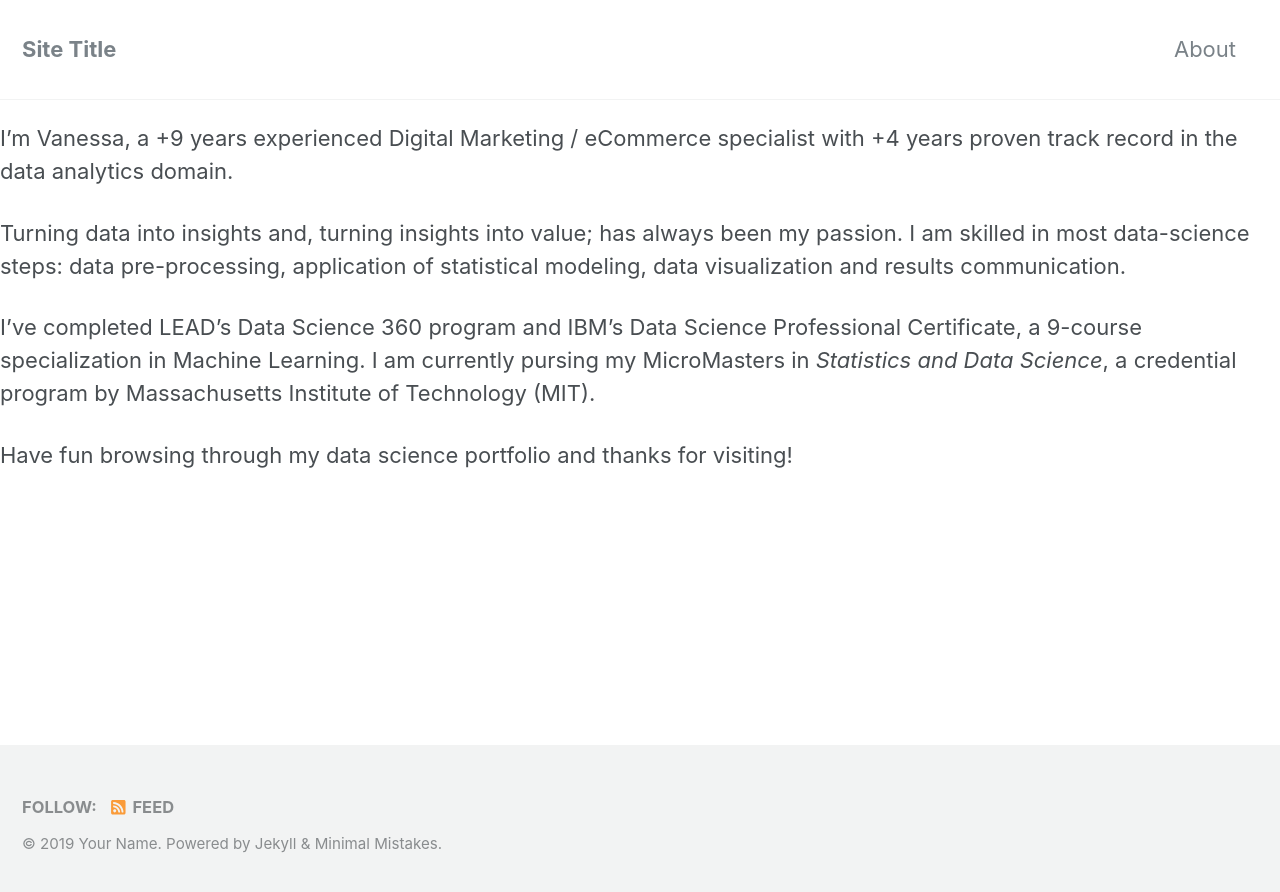
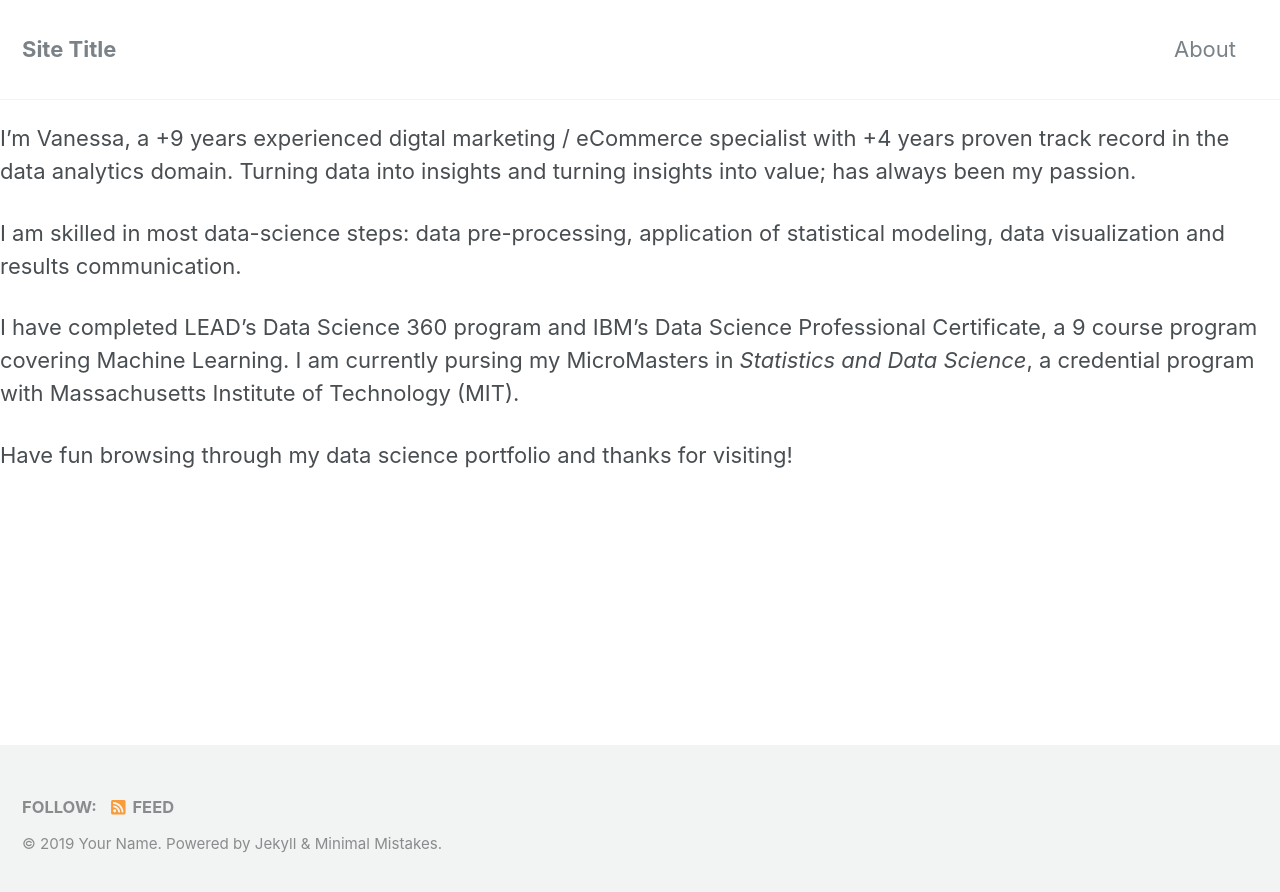
Before and after one commit to vanessamiranda/vanessamiranda.github.io, a Jekyll site: the page built from _pages/about.md, in a window 1280 px wide. Shown: the top 892 px of the page. Built offline with Jekyll 4.4.1, drawn with Linux system fonts in a browser that asks for light colours; nearby versions of some CDN libraries; our own code applies the rules of GitHub Pages for plain Markdown files.

Commit message:
update about page

```diff
--- a/_pages/about.md
+++ b/_pages/about.md
@@ -5,10 +5,10 @@ header:
    image: "/images/KL.jpg"
 ---
 
-I'm Vanessa, a +9 years experienced Digital Marketing / eCommerce specialist with +4 years proven track record in the data analytics domain.
+I'm Vanessa, a +9 years experienced digtal marketing / eCommerce specialist with +4 years proven track record in the data analytics domain. Turning data into insights and turning insights into value; has always been my passion.
 
-Turning data into insights and, turning insights into value; has always been my passion. I am skilled in most data-science steps: data pre-processing, application of statistical modeling, data visualization and results communication.
+I am skilled in most data-science steps: data pre-processing, application of statistical modeling, data visualization and results communication.
 
-I've completed LEAD's Data Science 360 program and IBM's Data Science Professional Certificate, a 9-course specialization in Machine Learning. I am currently pursing my MicroMasters in *Statistics and Data Science*, a credential program by Massachusetts Institute of Technology (MIT).
+I have completed LEAD's Data Science 360 program and IBM's Data Science Professional Certificate, a 9 course program covering Machine Learning. I am currently pursing my MicroMasters in *Statistics and Data Science*, a credential program with Massachusetts Institute of Technology (MIT).
 
 Have fun browsing through my data science portfolio and thanks for visiting!
```
